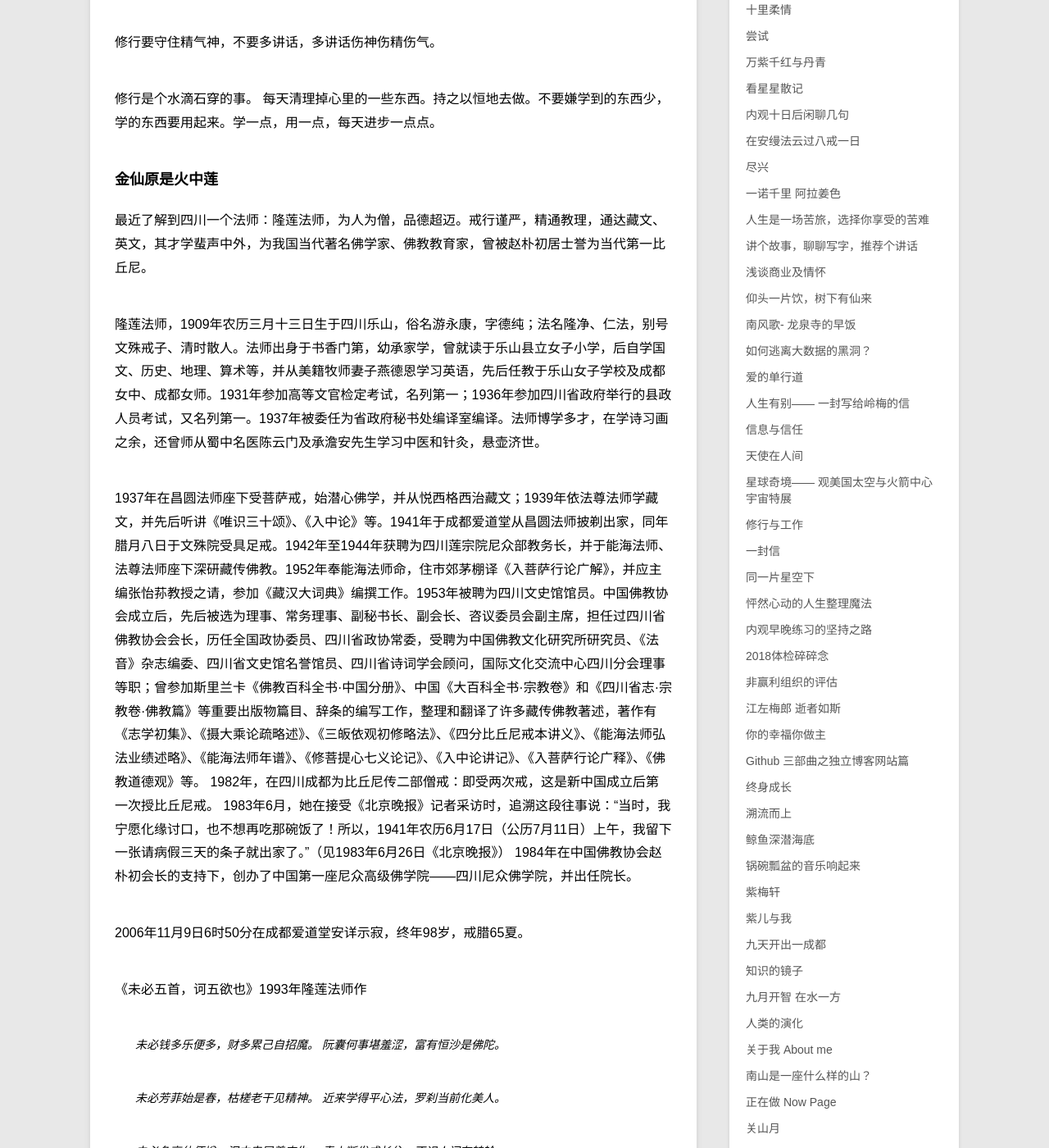
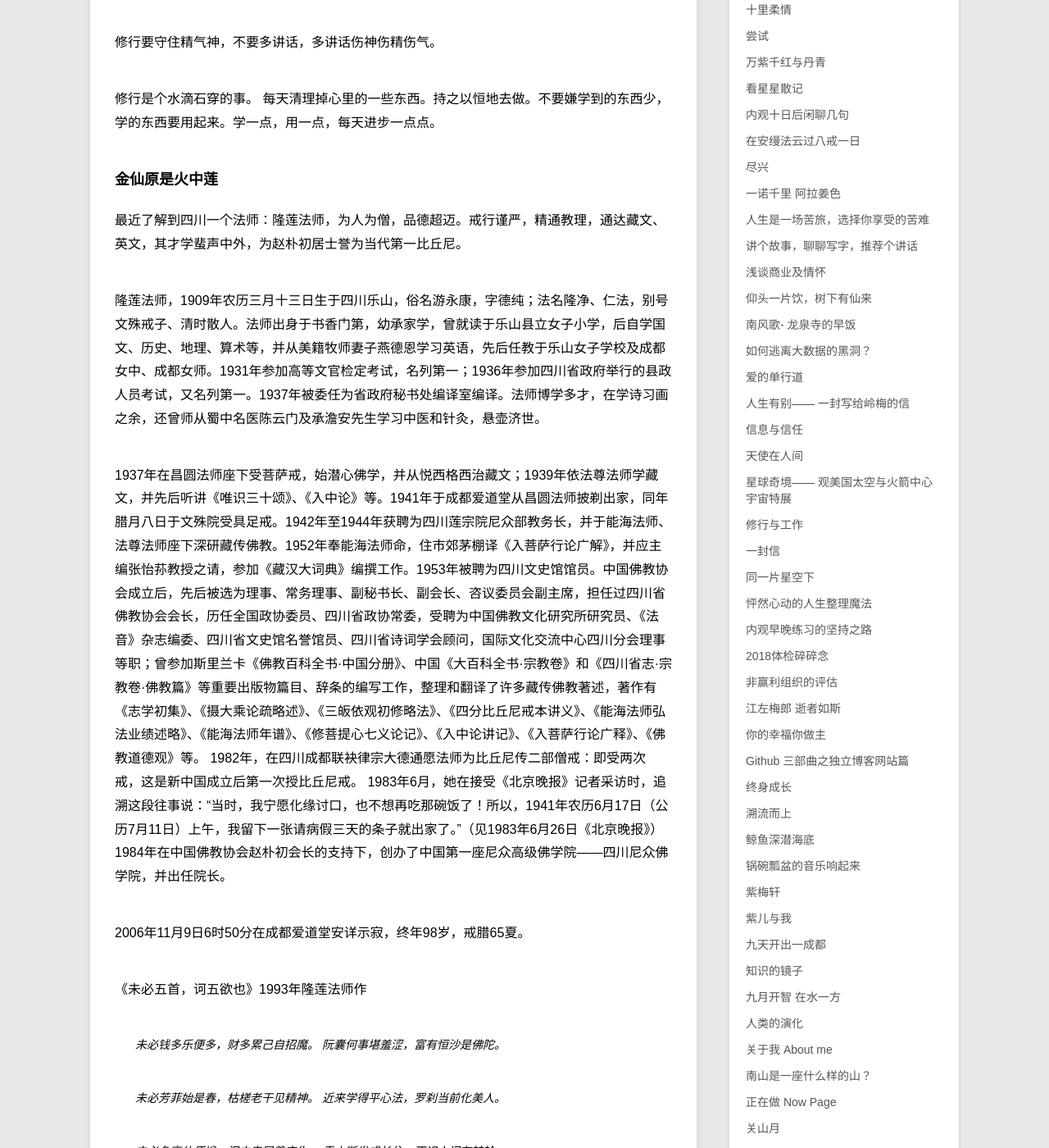
Before and after one commit to violettianjie/violettianjie.github.io, a Jekyll site: the page built from _posts/blog/2022-08-22-hongchen.md, in a window 1280 px wide and 1400 px high, scrolled down 2101 px. Shown: the whole window at 82% size. Built offline with Jekyll 4.4.1, drawn with Linux system fonts in a browser that asks for light colours.

Commit message:
Update 2022-08-22-hongchen.md

```diff
--- a/_posts/blog/2022-08-22-hongchen.md
+++ b/_posts/blog/2022-08-22-hongchen.md
@@ -61,15 +61,14 @@ category: blog
 ### 金仙原是火中莲
 
 
-最近了解到四川一个法师：隆莲法师，为人为僧，品德超迈。戒行谨严，精通教理，通达藏文、英文，其才学蜚声中外，为我国当代著名佛学家、佛教教育家，曾被赵朴初居士誉为当代第一比丘尼。
+最近了解到四川一个法师：隆莲法师，为人为僧，品德超迈。戒行谨严，精通教理，通达藏文、英文，其才学蜚声中外，为赵朴初居士誉为当代第一比丘尼。
 
 隆莲法师，1909年农历三月十三日生于四川乐山，俗名游永康，字德纯；法名隆净、仁法，别号文殊戒子、清时散人。法师出身于书香门第，幼承家学，曾就读于乐山县立女子小学，后自学国文、历史、地理、算术等，并从美籍牧师妻子燕德恩学习英语，先后任教于乐山女子学校及成都女中、成都女师。1931年参加高等文官检定考试，名列第一；1936年参加四川省政府举行的县政人员考试，又名列第一。1937年被委任为省政府秘书处编译室编译。法师博学多才，在学诗习画之余，还曾师从蜀中名医陈云门及承澹安先生学习中医和针灸，悬壶济世。
 
 1937年在昌圆法师座下受菩萨戒，始潜心佛学，并从悦西格西治藏文；1939年依法尊法师学藏文，并先后听讲《唯识三十颂》、《入中论》等。1941年于成都爱道堂从昌圆法师披剃出家，同年腊月八日于文殊院受具足戒。1942年至1944年获聘为四川莲宗院尼众部教务长，并于能海法师、法尊法师座下深研藏传佛教。1952年奉能海法师命，住市郊茅棚译《入菩萨行论广解》，并应主编张怡荪教授之请，参加《藏汉大词典》编撰工作。1953年被聘为四川文史馆馆员。中国佛教协会成立后，先后被选为理事、常务理事、副秘书长、副会长、咨议委员会副主席，担任过四川省佛教协会会长，历任全国政协委员、四川省政协常委，受聘为中国佛教文化研究所研究员、《法音》杂志编委、四川省文史馆名誉馆员、四川省诗词学会顾问，国际文化交流中心四川分会理事等职；曾参加斯里兰卡《佛教百科全书·中国分册》、中国《大百科全书·宗教卷》和《四川省志·宗教卷·佛教篇》等重要出版物篇目、辞条的编写工作，整理和翻译了许多藏传佛教著述，著作有《志学初集》、《摄大乘论疏略述》、《三皈依观初修略法》、《四分比丘尼戒本讲义》、《能海法师弘法业绩述略》、《能海法师年谱》、《修菩提心七义论记》、《入中论讲记》、《入菩萨行论广释》、《佛教道德观》等。
-1982年，在四川成都为比丘尼传二部僧戒：即受两次戒，这是新中国成立后第一次授比丘尼戒。
+1982年，在四川成都联袂律宗大德通愿法师为比丘尼传二部僧戒：即受两次戒，这是新中国成立后第一次授比丘尼戒。
 1983年6月，她在接受《北京晚报》记者采访时，追溯这段往事说：“当时，我宁愿化缘讨口，也不想再吃那碗饭了！所以，1941年农历6月17日（公历7月11日）上午，我留下一张请病假三天的条子就出家了。”（见1983年6月26日《北京晚报》）
 1984年在中国佛教协会赵朴初会长的支持下，创办了中国第一座尼众高级佛学院——四川尼众佛学院，并出任院长。
-
 
 2006年11月9日6时50分在成都爱道堂安详示寂，终年98岁，戒腊65夏。
 
```
